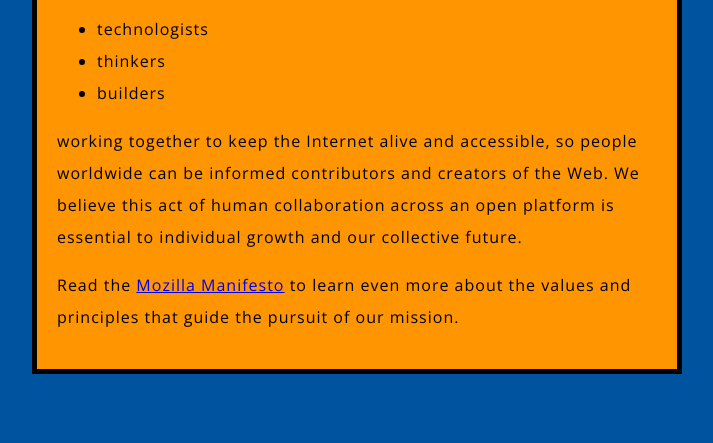
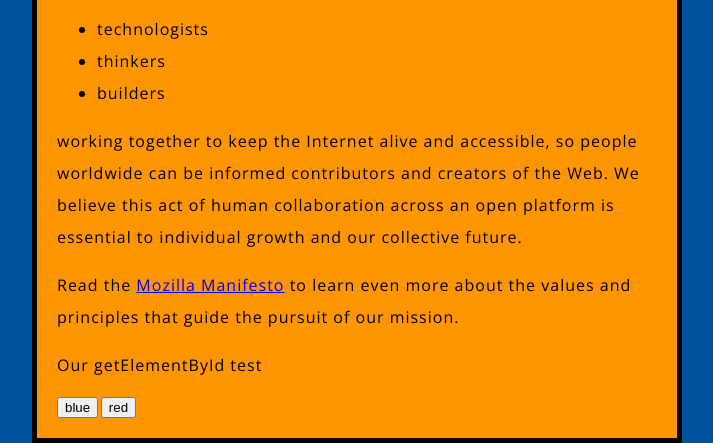
Before and after one commit to rachlight97/Rachlight97.github.io, a plain HTML site: page index.html in a window 1280 px wide. Shown: the part 434-877 px from the top of the page, without its empty margins (283-996 px from the left). Before the commit the page ends 808 px from the top, so only its background shows below. Drawn offline with nearby package versions, Linux system fonts and the light colour scheme.

Commit message:
Update index.html

```diff
--- a/index.html
+++ b/index.html
@@ -22,6 +22,9 @@
 
     <p>Read the <a href="https://www.mozilla.org/en-US/about/manifesto/">Mozilla Manifesto</a> to learn even more about the values and principles that guide the pursuit of our mission.</p>
     <script src="scripts/main.js"></script>
+    <p id="myPara">Our getElementById test</p>
+    <button onclick="changeColor('blue');">blue</button>
+    <button onclick="changeColor('red');">red</button>
 
   </body>
 
```
